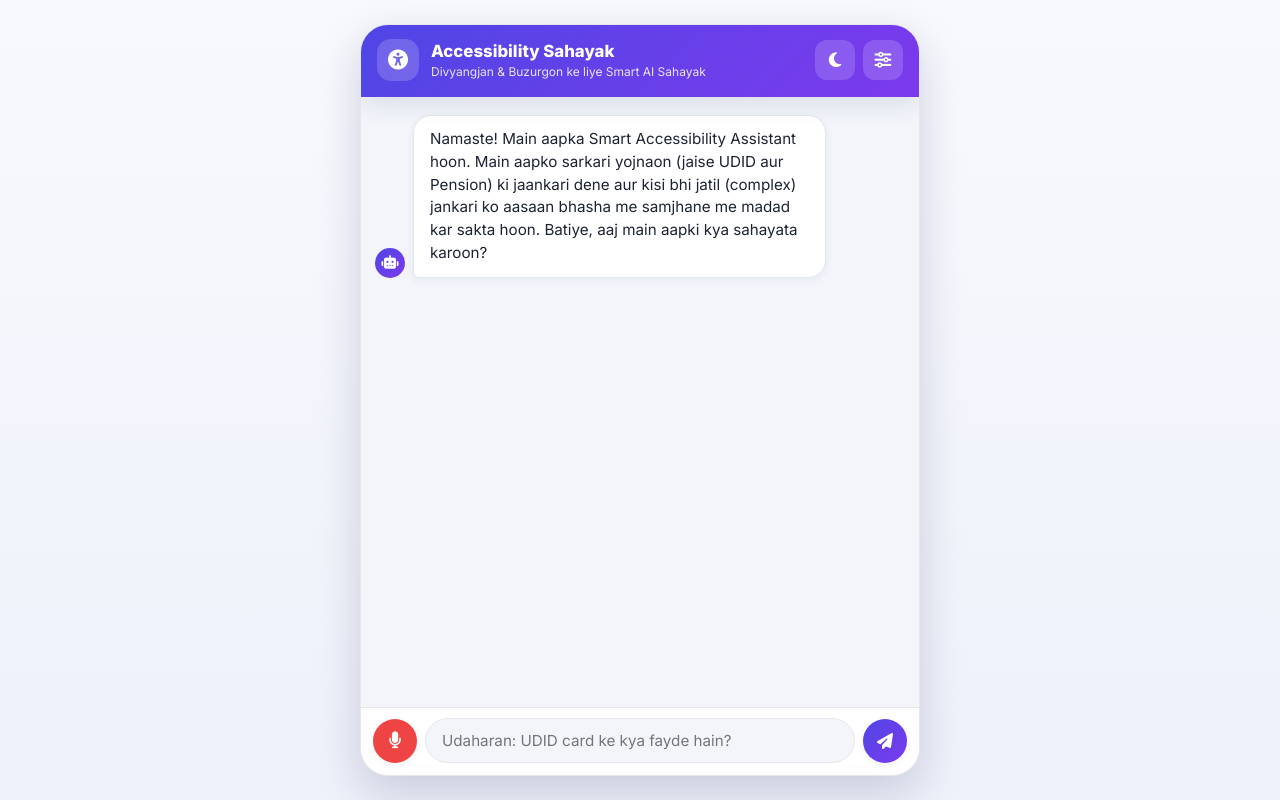
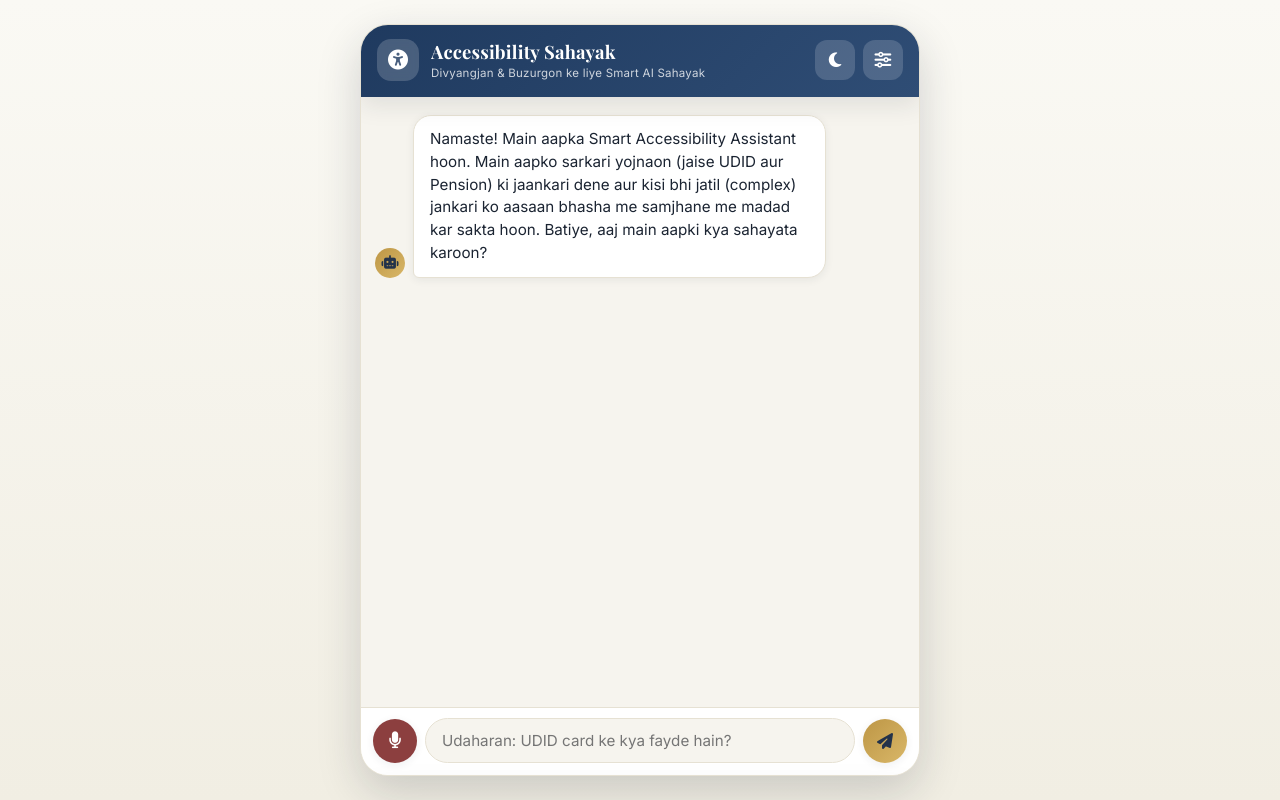
Before and after one commit to GuruPatel45/accessibility_assistant_agent, a FastAPI app: page / in a window 1280 px wide. Run offline with FastAPI, Linux system fonts and the light colour scheme.

Commit message:
Refactor CSS variables for improved theming
Updated CSS variables for light and dark themes, including colors for backgrounds, text, and accents. Adjusted styles for various components to reflect new theming.

```diff
--- a/static/css/style.css
+++ b/static/css/style.css
@@ -2,44 +2,56 @@
    CSS Variables — premium light & dark theming
    ========================================================= */
 :root {
-    --bg-color: #f3f5fb;
-    --bg-gradient: linear-gradient(180deg, #f8f9fd 0%, #eef1fa 100%);
-    --text-color: #1c2333;
+    /* Classy Navy & Muted Gold — light mode */
+    --bg-color: #f6f4ee;
+    --bg-gradient: linear-gradient(180deg, #faf9f4 0%, #f1eee3 100%);
+    --text-color: #1b2432;
     --text-muted: #6b7280;
-    --primary-color: #4f46e5;
-    --primary-color-2: #7c3aed;
-    --primary-hover: #4338ca;
+    --primary-color: #1f3a5f;       /* deep navy — structural (header, user bubbles) */
+    --primary-color-2: #2f4d75;     /* softer navy for gradients */
+    --primary-hover: #16283f;
+    --accent-color: #bd9645;        /* muted gold — highlights, CTAs, active states */
+    --accent-color-2: #d9b768;
+    --on-accent: #23324a;           /* dark navy text/icons on gold surfaces */
+    --danger-color: #8c3f3f;        /* muted wine-red for voice/record */
+    --danger-hover: #712f2f;
     --toolbar-bg: #ffffff;
     --chat-ai-bg: #ffffff;
-    --chat-user-bg: linear-gradient(135deg, #4f46e5 0%, #7c3aed 100%);
-    --card-border: #e5e7eb;
+    --chat-user-bg: linear-gradient(135deg, #1f3a5f 0%, #2f4d75 100%);
+    --card-border: #e6e1d3;
     --font-base: 16px;
     --font-family: 'Inter', 'Segoe UI', system-ui, -apple-system, sans-serif;
-    --shadow-sm: 0 2px 8px rgba(30, 27, 75, 0.06);
-    --shadow-md: 0 8px 24px rgba(30, 27, 75, 0.10);
-    --shadow-lg: 0 16px 44px rgba(30, 27, 75, 0.18);
-    --focus-color: #f59e0b;
+    --font-display: 'Playfair Display', 'Georgia', serif;
+    --shadow-sm: 0 2px 8px rgba(27, 36, 50, 0.07);
+    --shadow-md: 0 8px 24px rgba(27, 36, 50, 0.10);
+    --shadow-lg: 0 16px 44px rgba(27, 36, 50, 0.18);
+    --focus-color: #bd9645;
     --safe-bottom: env(safe-area-inset-bottom, 0px);
     --safe-top: env(safe-area-inset-top, 0px);
 }
 
-/* Dark Theme — premium deep navy/indigo, not a harsh "high-contrast" mode */
+/* Dark Theme — charcoal & warm gold, premium "black card" feel */
 [data-theme="dark"] {
-    --bg-color: #0b1120;
-    --bg-gradient: linear-gradient(180deg, #0b1120 0%, #10182c 100%);
-    --text-color: #e7e9f5;
-    --text-muted: #97a0bb;
-    --primary-color: #818cf8;
-    --primary-color-2: #a78bfa;
-    --primary-hover: #a5b4fc;
-    --toolbar-bg: #131c33;
-    --chat-ai-bg: #16203a;
-    --chat-user-bg: linear-gradient(135deg, #6366f1 0%, #8b5cf6 100%);
-    --card-border: #263054;
+    --bg-color: #0f1116;
+    --bg-gradient: linear-gradient(180deg, #0f1116 0%, #14161d 100%);
+    --text-color: #f1ece0;
+    --text-muted: #a6a08f;
+    --primary-color: #1c2c42;
+    --primary-color-2: #2b3f5c;
+    --primary-hover: #24374f;
+    --accent-color: #d4af6a;
+    --accent-color-2: #e8c98a;
+    --on-accent: #201a08;
+    --danger-color: #a8534f;
+    --danger-hover: #8f4340;
+    --toolbar-bg: #181b22;
+    --chat-ai-bg: #1c1f27;
+    --chat-user-bg: linear-gradient(135deg, #1c2c42 0%, #2b3f5c 100%);
+    --card-border: #2a2d36;
     --shadow-sm: 0 2px 8px rgba(0, 0, 0, 0.35);
     --shadow-md: 0 8px 24px rgba(0, 0, 0, 0.4);
     --shadow-lg: 0 16px 44px rgba(0, 0, 0, 0.55);
-    --focus-color: #fbbf24;
+    --focus-color: #d4af6a;
 }
 
 @media (prefers-reduced-motion: reduce) {
@@ -166,19 +178,22 @@ button {
 
 .brand-text h1 {
     margin: 0;
-    font-size: 1.05rem;
-    font-weight: 800;
+    font-family: var(--font-display);
+    font-size: 1.15rem;
+    font-weight: 700;
+    letter-spacing: 0.01em;
     color: #ffffff;
-    line-height: 1.2;
+    line-height: 1.25;
     white-space: nowrap;
     overflow: hidden;
     text-overflow: ellipsis;
 }
 
 .brand-text p {
-    margin: 2px 0 0;
-    font-size: 0.75rem;
-    color: rgba(255, 255, 255, 0.85);
+    margin: 3px 0 0;
+    font-size: 0.72rem;
+    letter-spacing: 0.02em;
+    color: rgba(255, 255, 255, 0.78);
     white-space: nowrap;
     overflow: hidden;
     text-overflow: ellipsis;
@@ -399,7 +415,8 @@ button {
 }
 
 .ai-avatar {
-    background: linear-gradient(135deg, var(--primary-color) 0%, var(--primary-color-2) 100%);
+    background: linear-gradient(135deg, var(--accent-color) 0%, var(--accent-color-2) 100%);
+    color: var(--on-accent);
 }
 
 .message {
@@ -508,11 +525,11 @@ input[type="text"] {
 input[type="text"]:focus-visible {
     outline: 3px solid var(--focus-color);
     outline-offset: 1px;
-    border-color: var(--primary-color);
+    border-color: var(--accent-color);
 }
 
 .voice-btn {
-    background: #ef4444;
+    background: var(--danger-color);
     color: #ffffff;
     width: 44px;
     height: 44px;
@@ -541,8 +558,8 @@ input[type="text"]:focus-visible {
     height: 44px;
     border-radius: 50%;
     border: none;
-    background: linear-gradient(135deg, var(--primary-color) 0%, var(--primary-color-2) 100%);
-    color: #ffffff;
+    background: linear-gradient(135deg, var(--accent-color) 0%, var(--accent-color-2) 100%);
+    color: var(--on-accent);
     font-size: 1rem;
     cursor: pointer;
     flex-shrink: 0;
```
Also changed, not shown: other parts of static/css/style.css (+16 -15 lines).
